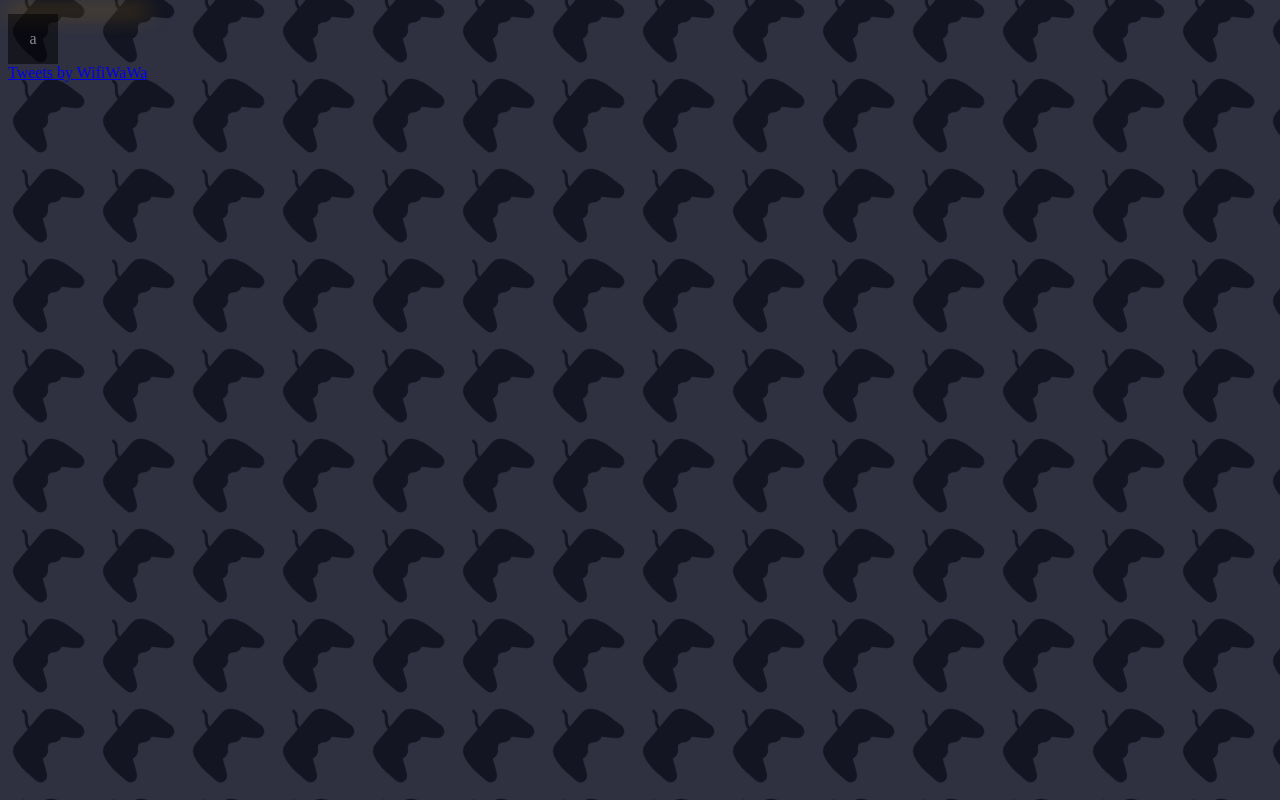
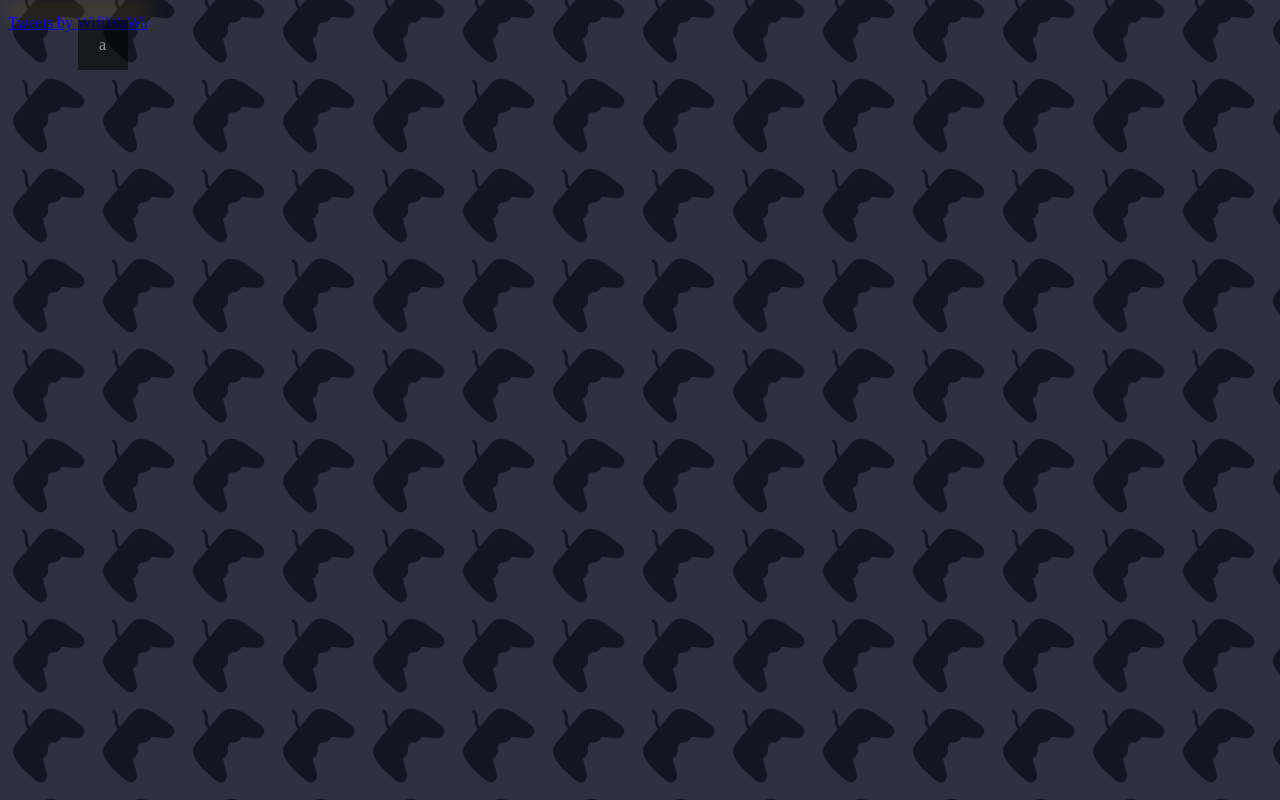
Before and after one commit to WifiWolfREPO/welcomehome, a plain HTML site: page index.html in a window 1280 px wide. Drawn offline with Linux system fonts and the light colour scheme.

Commit message:
Update index.html

```diff
--- a/index.html
+++ b/index.html
@@ -25,10 +25,9 @@
       width: 50px;
       text-align: center;
       color: white;
-      display: flex;
-      justify-content: center;
-      align-items: center;
-      flex-direction: column;
+      position: absolute;
+      top: 50%;
+      left: 50%;
     }
 
     div#deco {filter: blur(10px);animation-name:defaultmove;animation-duration:3s;animation-iteration-count: infinite;}
```
